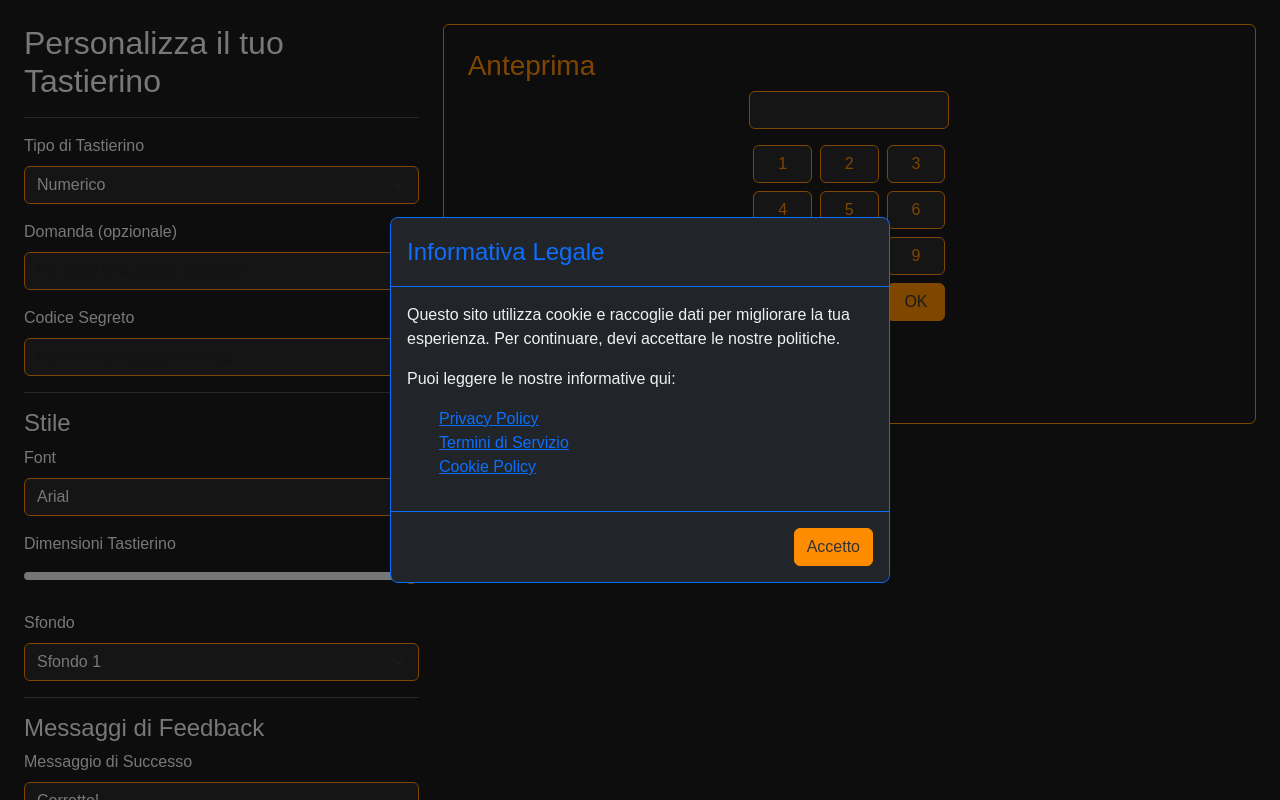
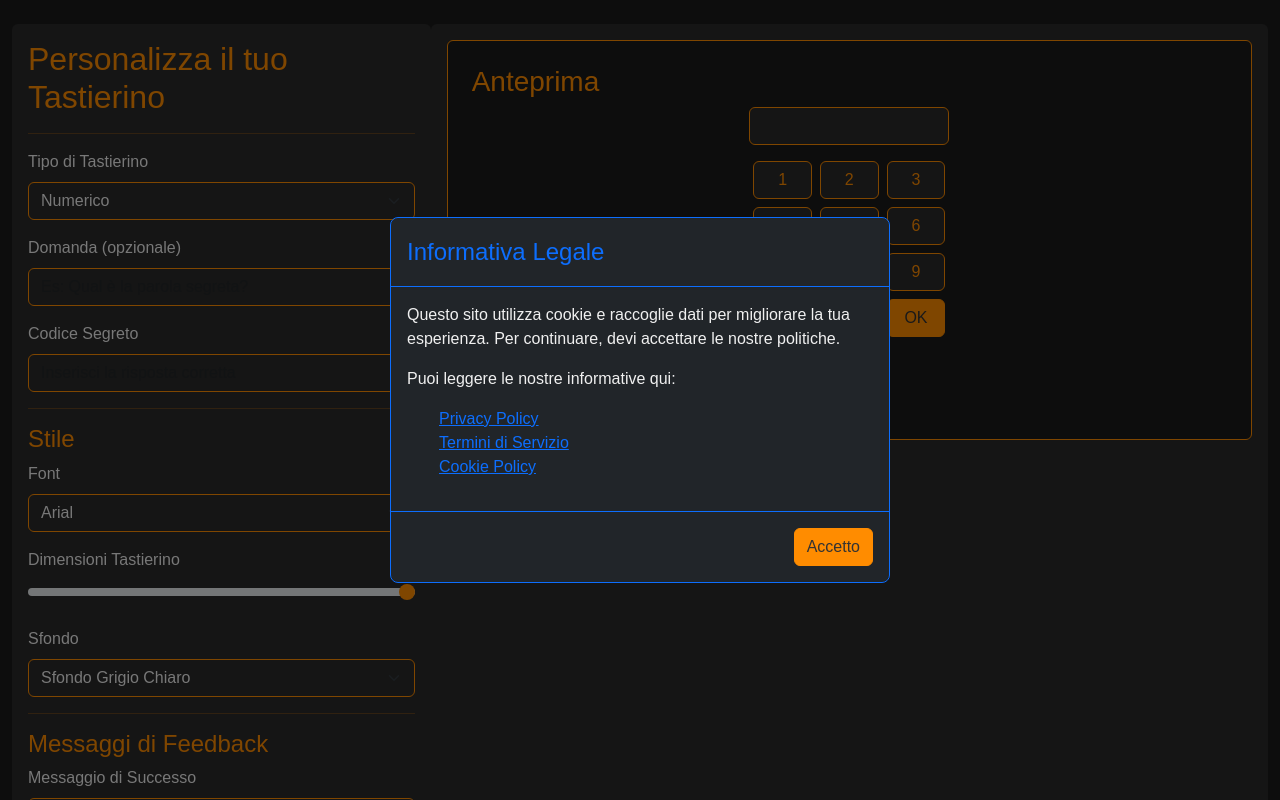
Before and after one commit to kedass/TastieriniKD, a Next.js app: page / in a window 1280 px wide. Shown: the top 800 px of the page. Built offline with nearby package versions, Linux system fonts and the light colour scheme.

Commit message:
Update page.tsx

```diff
--- a/src/app/page.tsx
+++ b/src/app/page.tsx
@@ -49,16 +49,16 @@ export default function Home() {
     setGeneratedLink(link);
   };
   return (
-    <Container fluid className="p-4" style={{ backgroundColor: 'var(--background)', color: 'var(--foreground)' }}>
+    <Container fluid className="p-4" style={{ backgroundColor: 'var(--color-background-dark)', color: 'var(--color-text-light)' }}>
       <Row>
-        <Col md={4}>
-          <h2 style={{ color: 'var(--foreground)' }}>Personalizza il tuo Tastierino</h2>
-          <hr style={{ borderColor: 'var(--foreground)' }} />
+        <Col md={4} className="p-3 rounded" style={{ backgroundColor: 'var(--color-background-light)' }}>
+          <h2 style={{ color: 'var(--color-primary)' }}>Personalizza il tuo Tastierino</h2>
+          <hr style={{ borderColor: 'var(--color-primary)' }} />
 
           <Form>
             {/* Tipo di Tastierino */}
             <Form.Group className="mb-3">
-              <Form.Label style={{ color: 'var(--foreground)' }}>Tipo di Tastierino</Form.Label>
+              <Form.Label style={{ color: 'var(--color-text-light)' }}>Tipo di Tastierino</Form.Label>
               <Form.Select value={keypadType} onChange={(e) => setKeypadType(e.target.value)}>
                 <option>Numerico</option>
                 <option>Alfanumerico</option>
@@ -68,30 +68,30 @@ export default function Home() {
 
             {/* Domanda (opzionale) */}
             <Form.Group className="mb-3">
-              <Form.Label style={{ color: 'var(--foreground)' }}>Domanda (opzionale)</Form.Label>
+              <Form.Label style={{ color: 'var(--color-text-light)' }}>Domanda (opzionale)</Form.Label>
               <Form.Control type="text" placeholder="Es: Qual è la parola segreta?" value={question} onChange={(e) => setQuestion(e.target.value)} />
             </Form.Group>
 
             {/* Codice Segreto */}
             <Form.Group className="mb-3">
-              <Form.Label style={{ color: 'var(--foreground)' }}>Codice Segreto</Form.Label>
+              <Form.Label style={{ color: 'var(--color-text-light)' }}>Codice Segreto</Form.Label>
               <Form.Control type="text" placeholder="Inserisci la risposta corretta" value={secretCode} onChange={(e) => setSecretCode(e.target.value)} />
             </Form.Group>
 
             {/* Sensibile alle maiuscole/minuscole */}
             {keypadType === 'Barra di inserimento' && (
               <Form.Group className="mb-3">
-                <Form.Check type="switch" label="Sensibile alle maiuscole/minuscole" checked={caseSensitive} onChange={(e) => setCaseSensitive(e.target.checked)} style={{ color: 'var(--foreground)' }} />
+                <Form.Check type="switch" label="Sensibile alle maiuscole/minuscole" checked={caseSensitive} onChange={(e) => setCaseSensitive(e.target.checked)} style={{ color: 'var(--color-text-light)' }} />
               </Form.Group>
             )}
 
-            <hr style={{ borderColor: 'var(--foreground)' }} />
+            <hr style={{ borderColor: 'var(--color-primary)' }} />
 
-            <h4 style={{ color: 'var(--foreground)' }}>Stile</h4>
+            <h4 style={{ color: 'var(--color-primary)' }}>Stile</h4>
 
             {/* Font */}
             <Form.Group className="mb-3">
-              <Form.Label style={{ color: 'var(--foreground)' }}>Font</Form.Label>
+              <Form.Label style={{ color: 'var(--color-text-light)' }}>Font</Form.Label>
               <Form.Select value={font} onChange={(e) => setFont(e.target.value)}>
                 <option>Arial</option>
                 <option>Courier New</option>
@@ -101,16 +101,19 @@ export default function Home() {
 
             {/* Dimensioni Tastierino */}
             <Form.Group className="mb-3">
-              <Form.Label style={{ color: 'var(--foreground)' }}>Dimensioni Tastierino</Form.Label>
+              <Form.Label style={{ color: 'var(--color-text-light)' }}>Dimensioni Tastierino</Form.Label>
               <Form.Range value={keypadSize} onChange={(e) => setKeypadSize(parseInt(e.target.value))} />
             </Form.Group>
 
             {/* Sfondo */}
             <Form.Group className="mb-3">
-              <Form.Label style={{ color: 'var(--foreground)' }}>Sfondo</Form.Label>
+              <Form.Label style={{ color: 'var(--color-text-light)' }}>Sfondo</Form.Label>
               <Form.Select value={background} onChange={(e) => setBackground(e.target.value)}>
-                <option value="Sfondo 1">Sfondo 1</option>
-                <option value="Sfondo 2">Sfondo 2</option>
+                <option value="Sfondo 1">Sfondo Grigio Chiaro</option>
+                <option value="Sfondo 2">Sfondo Grigio Scuro</option>
+                <option value="Gradient Orange Black">Gradiente Arancione-Nero</option>
+                <option value="Gradient Radial">Gradiente Radiale</option>
+                <option value="Pattern Dots">Pattern Punti</option>
                 <option value="Carica immagine">Carica immagine</option>
               </Form.Select>
               {background === 'Carica immagine' && (
@@ -118,55 +121,55 @@ export default function Home() {
               )}
             </Form.Group>
 
-            <hr style={{ borderColor: 'var(--foreground)' }} />
+            <hr style={{ borderColor: 'var(--color-primary)' }} />
 
-            <h4 style={{ color: 'var(--foreground)' }}>Messaggi di Feedback</h4>
+            <h4 style={{ color: 'var(--color-primary)' }}>Messaggi di Feedback</h4>
 
             {/* Messaggio di Successo */}
             <Form.Group className="mb-3">
-              <Form.Label style={{ color: 'var(--foreground)' }}>Messaggio di Successo</Form.Label>
+              <Form.Label style={{ color: 'var(--color-text-light)' }}>Messaggio di Successo</Form.Label>
               <Form.Control type="text" value={successMessage} onChange={(e) => setSuccessMessage(e.target.value)} />
             </Form.Group>
 
             {/* Colore Testo Successo */}
             <Form.Group className="mb-3">
-              <Form.Label style={{ color: 'var(--foreground)' }}>Colore Testo Successo</Form.Label>
+              <Form.Label style={{ color: 'var(--color-text-light)' }}>Colore Testo Successo</Form.Label>
               <Form.Control type="color" value={successColor} onChange={(e) => setSuccessColor(e.target.value)} />
             </Form.Group>
 
             {/* Messaggio di Errore */}
             <Form.Group className="mb-3">
-              <Form.Label style={{ color: 'var(--foreground)' }}>Messaggio di Errore</Form.Label>
+              <Form.Label style={{ color: 'var(--color-text-light)' }}>Messaggio di Errore</Form.Label>
               <Form.Control type="text" value={errorMessage} onChange={(e) => setErrorMessage(e.target.value)} />
             </Form.Group>
 
             {/* Colore Testo Errore */}
             <Form.Group className="mb-3">
-              <Form.Label style={{ color: 'var(--foreground)' }}>Colore Testo Errore</Form.Label>
+              <Form.Label style={{ color: 'var(--color-text-light)' }}>Colore Testo Errore</Form.Label>
               <Form.Control type="color" value={errorColor} onChange={(e) => setErrorColor(e.target.value)} />
             </Form.Group>
 
             {/* Sfondo Trasparente */}
             <Form.Group className="mb-3">
-              <Form.Check type="switch" label="Sfondo messaggio trasparente" checked={transparentBg} onChange={(e) => setTransparentBg(e.target.checked)} style={{ color: 'var(--foreground)' }} />
+              <Form.Check type="switch" label="Sfondo messaggio trasparente" checked={transparentBg} onChange={(e) => setTransparentBg(e.target.checked)} style={{ color: 'var(--color-text-light)' }} />
             </Form.Group>
 
-            <hr style={{ borderColor: 'var(--foreground)' }} />
+            <hr style={{ borderColor: 'var(--color-primary)' }} />
 
-            <Button variant="primary" onClick={handleGenerateLink} style={{ backgroundColor: 'var(--foreground)', borderColor: 'var(--foreground)' }}>
+            <Button variant="primary" onClick={handleGenerateLink} style={{ backgroundColor: 'var(--color-primary)', borderColor: 'var(--color-primary)', color: 'var(--color-text-dark)' }}>
               Genera Link
             </Button>
 
             {generatedLink && (
               <div className="mt-3">
-                <Form.Label style={{ color: 'var(--foreground)' }}>Link Generato:</Form.Label>
+                <Form.Label style={{ color: 'var(--color-text-light)' }}>Link Generato:</Form.Label>
                 <Form.Control type="text" value={generatedLink} readOnly />
               </div>
             )}
           </Form>
         </Col>
 
-        <Col md={8}>
+        <Col md={8} className="p-3 rounded" style={{ backgroundColor: 'var(--color-background-light)' }}>
           <KeypadPreview
             keypadType={keypadType}
             question={question}
```
